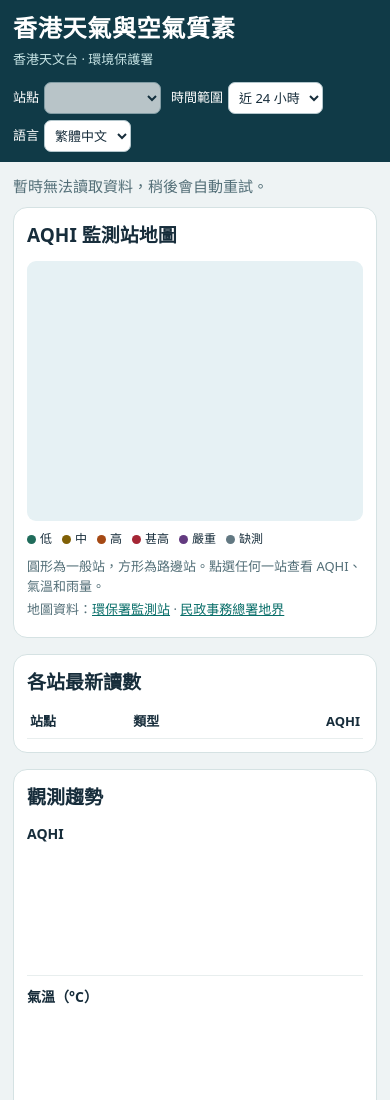
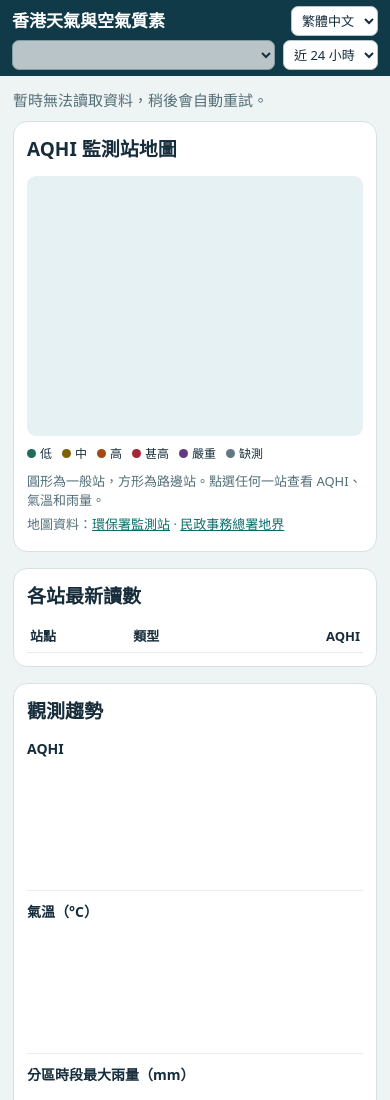
Before and after one commit to caclot/comp7503-weather-snapshot, a plain HTML site: page index.html in a window 390 px wide. Shown: the top 1100 px of the page. Drawn offline with Linux system fonts and the light colour scheme; no server answers.

Commit message:
Reduce the height of the sticky dashboard header

```diff
--- a/index.html
+++ b/index.html
@@ -7,13 +7,12 @@
 <title>香港天氣與空氣質素</title>
 <style>
   :root { color-scheme: light; font: 15px/1.5 system-ui,sans-serif; color:#172d3b; background:#eef3f4; --ink:#172d3b; --muted:#526e77; --stroke:#d5e2e3; --teal:#076d68 }
-  html { scroll-padding-top:calc(var(--header-height, 140px) + 12px) }
+  html { scroll-padding-top:calc(var(--header-height, 80px) + 10px) }
   * { box-sizing:border-box }
   body { margin:0 }
-  header { position:sticky; top:0; z-index:10; background:#103a47; color:white; padding:16px max(20px,calc((100vw - 1240px)/2)); display:flex; justify-content:space-between; align-items:center; gap:12px 24px; flex-wrap:wrap }
-  h1 { font-size:clamp(24px,3vw,36px); margin:0; letter-spacing:.03em }
+  header { position:sticky; top:0; z-index:10; background:#103a47; color:white; padding:7px max(16px,calc((100vw - 1240px)/2)); display:flex; justify-content:space-between; align-items:center; gap:6px 20px; flex-wrap:wrap }
+  h1 { font-size:clamp(17px,2vw,22px); line-height:1.15; margin:0 }
   p { margin:4px 0 }
-  header p { color:#c7e4e5 }
   main { max-width:1280px; margin:auto; padding:20px }
   section { background:#fff; border:1px solid var(--stroke); border-radius:14px; padding:20px; min-width:0 }
   h2 { font-size:19px; margin:0 }
@@ -24,8 +23,9 @@
   .stack { display:grid; gap:16px }
   #notice { min-height:23px; margin:0 0 9px; color:var(--muted) }
   select { padding:7px 9px; font:inherit; background:#fff; color:var(--ink); border:1px solid #b3c6cc; border-radius:7px }
-  .controls { display:flex; flex-wrap:wrap; gap:10px 18px }
-  header label { display:flex; align-items:center; gap:9px }
+  .controls { display:flex; flex-wrap:wrap; gap:5px 14px }
+  header label { display:flex; align-items:center; gap:6px; font-size:13px }
+  header select { padding:4px 8px }
   #station-select { min-width:9em }
   #map { position:relative; height:clamp(260px,34vw,425px); border-radius:9px; background:#e6f1f4; overflow:hidden; margin:12px 0 7px }
   canvas { display:block; width:100%; height:100% }
@@ -60,18 +60,23 @@
   [hidden] { display:none !important }
   @media (max-width:840px) { .grid,.analysis-plots { grid-template-columns:1fr } }
   @media (max-width:640px) {
-    header { padding:10px 13px; gap:8px }
-    header .controls { gap:6px 10px }
-    header label { gap:5px; font-size:13px }
-    header select { padding:5px 6px }
-    header p { font-size:13px }
+    header { display:grid; grid-template-columns:minmax(0,1fr) auto; grid-template-areas:"title language" "station range"; padding:6px 12px; gap:4px 8px }
+    header h1 { grid-area:title }
+    header .controls { display:contents }
+    header label[for="station-select"] { grid-area:station }
+    header label[for="hours"] { grid-area:range }
+    header label[for="language"] { grid-area:language; justify-content:flex-end }
+    header label > span { position:absolute; width:1px; height:1px; overflow:hidden; clip-path:inset(50%); white-space:nowrap }
+    header select { padding:4px 6px; min-width:0; max-width:100% }
+    #station-select { min-width:0; width:100% }
+    #hours { width:100% }
   }
   @media (max-width:480px) { main, section { padding:13px } th,td { padding:6px 3px } }
 </style>
 </head>
 <body>
 <header>
-  <div><h1 data-text="title">香港天氣與空氣質素</h1><p data-text="subtitle">香港天文台 · 環境保護署</p></div>
+  <h1 data-text="title">香港天氣與空氣質素</h1>
   <div class="controls">
     <label for="station-select"><span data-text="station">站點</span> <select id="station-select" aria-label="選擇監測站" data-label="selectStation" disabled></select></label>
     <label for="hours"><span data-text="range">時間範圍</span> <select id="hours"><option value="24" data-text="last24">近 24 小時</option><option value="36" data-text="last36">近 36 小時</option><option value="48" data-text="last48">近 48 小時</option><option value="72" data-text="last72">近 72 小時</option><option value="168" data-long-range data-text="last7Days" hidden>近 7 天</option><option value="720" data-long-range data-text="last30Days" hidden>近 30 天</option></select></label>
@@ -133,7 +138,6 @@ const snapshotUrl = document.querySelector('meta[name="dashboard-snapshot"]').co
 const languages = ["zh-Hant", "zh-Hans", "en"];
 const messages = {
   title: ["香港天氣與空氣質素", "香港天气与空气质量", "Hong Kong Weather and Air Quality"],
-  subtitle: ["香港天文台 · 環境保護署", "香港天文台 · 环境保护署", "Hong Kong Observatory · Environmental Protection Department"],
   language: ["語言", "语言", "Language"],
   range: ["時間範圍", "时间范围", "Time range"],
   last24: ["近 24 小時", "近 24 小时", "Last 24 hours"],
```
